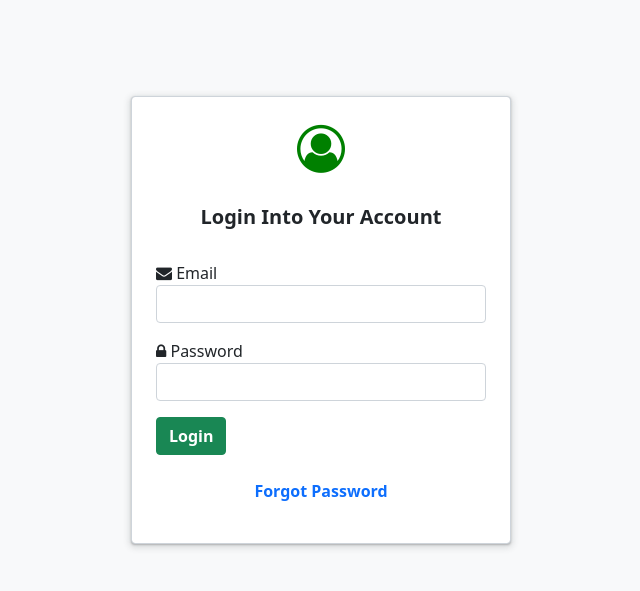
After one commit to wyattwas/novalighting, a PHP site: page /management/login.php in a window 1280 px wide. The commit adds this page. Shown: the top 591 px of the page, without its empty margins (319-959 px from the left). Run offline with PHP 8.4, Linux system fonts and the light colour scheme.

Commit message:
implement login system

```diff
--- /dev/null
+++ b/management/login.php
@@ -0,0 +1,112 @@
+<?php
+include '../database.php';
+
+$message = "";
+$toastClass = "";
+
+if ($_SERVER["REQUEST_METHOD"] == "POST") {
+    $email = $_POST['email'];
+    $password = $_POST['password'];
+
+    // Prepare and execute
+    $stmt = PDO->prepare("SELECT password FROM users WHERE email = '$email'");
+    $stmt->execute();
+    $user = $stmt->fetchAll(PDO::FETCH_ASSOC);
+
+    if ($stmt->rowCount() > 0) {
+        if ($password === $user[0]['password']) {
+            $message = "Login successful";
+            $toastClass = "bg-success";
+
+            session_start();
+            $_SESSION['email'] = $email;
+            header("Location: verwalten.php");
+            exit();
+        } else {
+            $message = "Incorrect password";
+            $toastClass = "bg-danger";
+        }
+    } else {
+        $message = "Email not found";
+        $toastClass = "bg-warning";
+    }
+}
+?>
+
+<!DOCTYPE html>
+<html lang="en">
+
+<head>
+    <meta charset="UTF-8">
+    <meta name="viewport"
+          content="width=device-width, initial-scale=1.0">
+    <link href=
+          "https://cdn.jsdelivr.net/npm/bootstrap@5.0.2/dist/css/bootstrap.min.css" rel="stylesheet">
+    <link rel="stylesheet" href=
+    "https://cdnjs.cloudflare.com/ajax/libs/font-awesome/4.7.0/css/font-awesome.css">
+    <link rel="shortcut icon" href=
+    "https://cdn-icons-png.flaticon.com/512/295/295128.png">
+    <script src=
+            "https://cdn.jsdelivr.net/npm/bootstrap@5.0.2/dist/js/bootstrap.bundle.min.js"></script>
+    <link rel="stylesheet" href="../css/login.css">
+    <title>Login Page</title>
+</head>
+
+<body class="bg-light">
+<div class="container p-5 d-flex flex-column align-items-center">
+    <?php if ($message): ?>
+        <div class="toast align-items-center text-white
+            <?php echo $toastClass; ?> border-0" role="alert"
+             aria-live="assertive" aria-atomic="true">
+            <div class="d-flex">
+                <div class="toast-body">
+                    <?php echo $message; ?>
+                </div>
+                <button type="button" class="btn-close
+                    btn-close-white me-2 m-auto" data-bs-dismiss="toast"
+                        aria-label="Close"></button>
+            </div>
+        </div>
+    <?php endif; ?>
+    <form action="" method="post" class="form-control mt-5 p-4"
+          style="height:auto; width:380px; box-shadow: rgba(60, 64, 67, 0.3)
+            0px 1px 2px 0px, rgba(60, 64, 67, 0.15) 0px 2px 6px 2px;">
+        <div class="row">
+            <i class="fa fa-user-circle-o fa-3x mt-1 mb-2"
+               style="text-align: center; color: green;"></i>
+            <h5 class="text-center p-4"
+                style="font-weight: 700;">Login Into Your Account</h5>
+        </div>
+        <div class="col-mb-3">
+            <label for="email"><i
+                    class="fa fa-envelope"></i> Email</label>
+            <input type="text" name="email" id="email"
+                   class="form-control" required>
+        </div>
+        <div class="col mb-3 mt-3">
+            <label for="password"><i
+                    class="fa fa-lock"></i> Password</label>
+            <input type="password" name="password" id="password"
+                   class="form-control" required>
+        </div>
+        <div class="col mb-3 mt-3">
+            <button type="submit"
+                    class="btn btn-success bg-success" style="font-weight: 600;">Login</button>
+        </div>
+        <div class="col mb-2 mt-4">
+            <p class="text-center"
+               style="font-weight: 600; color: navy;"
+            ><a href="./resetpassword.php" style="text-decoration: none;">Forgot Password</a></p>
+        </div>
+    </form>
+</div>
+<script>
+    var toastElList = [].slice.call(document.querySelectorAll('.toast'))
+    var toastList = toastElList.map(function (toastEl) {
+        return new bootstrap.Toast(toastEl, { delay: 3000 });
+    });
+    toastList.forEach(toast => toast.show());
+</script>
+</body>
+
+</html>
--- a/management/manage-fixture.php
+++ b/management/manage-fixture.php
@@ -1,6 +1,12 @@
 <?php
 require('../database.php');
 $id_fixture = $_GET['id'];
+
+session_start();
+if (!isset($_SESSION['email'])) {
+    header("Location: login.php");
+    exit();
+}
 
 $query_fixture = "SELECT * FROM fixtures WHERE idfixture = '$id_fixture'";
 $stmt = PDO->query($query_fixture);
--- a/management/manage-image.php
+++ b/management/manage-image.php
@@ -1,6 +1,12 @@
 <?php
 require('../database.php');
 $id_image = $_GET['id'];
+
+session_start();
+if (!isset($_SESSION['email'])) {
+    header("Location: login.php");
+    exit();
+}
 
 $query_image = "SELECT * FROM images WHERE idimage = '$id_image'";
 $stmt = PDO->query($query_image);
--- a/management/manage.php
+++ b/management/manage.php
@@ -1,5 +1,11 @@
 <?php
 require('../database.php');
+
+session_start();
+if (!isset($_SESSION['email'])) {
+    header("Location: login.php");
+    exit();
+}
 
 $query_fixtures = "SELECT * FROM fixtures";
 $stmt = PDO->query($query_fixtures);
--- a/management/new-fixture.php
+++ b/management/new-fixture.php
@@ -1,5 +1,11 @@
 <?php
 require('../database.php');
+
+session_start();
+if (!isset($_SESSION['email'])) {
+    header("Location: login.php");
+    exit();
+}
 
 if (isset($_POST["submit"])) {
     $name_fixture = $_POST["name"];
--- a/management/upload-image.php
+++ b/management/upload-image.php
@@ -1,5 +1,11 @@
 <?php
 require('../database.php');
+
+session_start();
+if (!isset($_SESSION['email'])) {
+    header("Location: login.php");
+    exit();
+}
 
 $info = "";
 
```
Also changed, not shown: create_database.sql (+10 -1 lines), management/logout.php (added, +9 -0 lines), management/manage-post.php (+7 -1 lines), management/new-post.php (+7 -1 lines), management/verwalten.php (+10 -1 lines).
